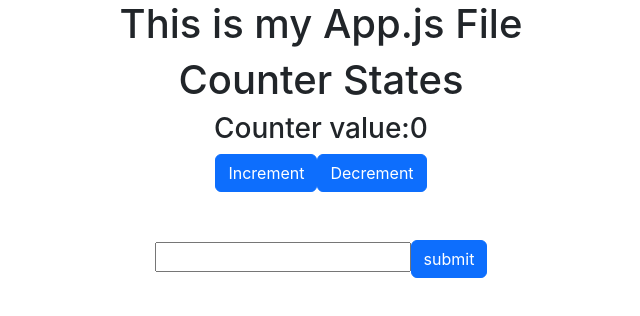
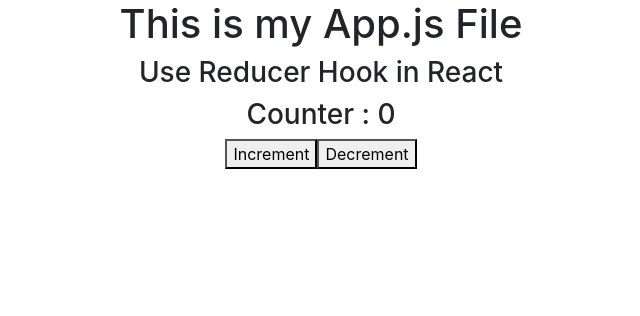
Before and after one commit to Farhan559/React_Project, a React (Create React App) app: page / in a window 1280 px wide. Shown: the top 316 px of the page, without its empty margins (319-959 px from the left). Built offline with nearby package versions, Linux system fonts and the light colour scheme.

Commit message:
feat: Added Component

```diff
--- a/src/App.js
+++ b/src/App.js
@@ -1,8 +1,9 @@
 // import React,{useState} from 'react';
 import { useState } from 'react';
 import './App.css';
+import UseReducer from './components/UseReducer';
 // import New_Com from './components/New_Com';
-import Counter from './components/Counter';
+// import Counter from './components/Counter';
 // import NestedArrayListing from './components/NestedArrayListing';
 // import ReuseComp from './components/ReuseComp';
 // import UseContext from './components/API Context/UseContext';
@@ -100,8 +101,8 @@
       {/* <NestedArrayListing /> */}
       {/* <ReuseComp /> */}
         {/* <New_Com /> */}
-        <Counter />
-
+        {/* <Counter /> */}
+        <UseReducer />
     </div>
   );
 }
--- /dev/null
+++ b/src/components/UseReducer.jsx
@@ -0,0 +1,28 @@
+import React, { useReducer } from 'react'
+
+const initalState =0;
+const reducer = (state,action) =>{
+    switch(action){
+        case "increment":
+            return state +1
+        case "decrement":
+            return state -1
+        default:
+            return state;
+    }
+
+}
+const UseReducer = () => {
+    const [count,dispatch] = useReducer(reducer,initalState);
+  return (
+    <>
+      <h3>Use Reducer Hook in React</h3>
+      <h3>Counter : {count}</h3>
+    <button onClick={()=>dispatch('increment')}>Increment</button>
+    <button onClick={()=>dispatch('decrement')}>Decrement</button>
+
+    </>
+  )
+}
+
+export default UseReducer
```
